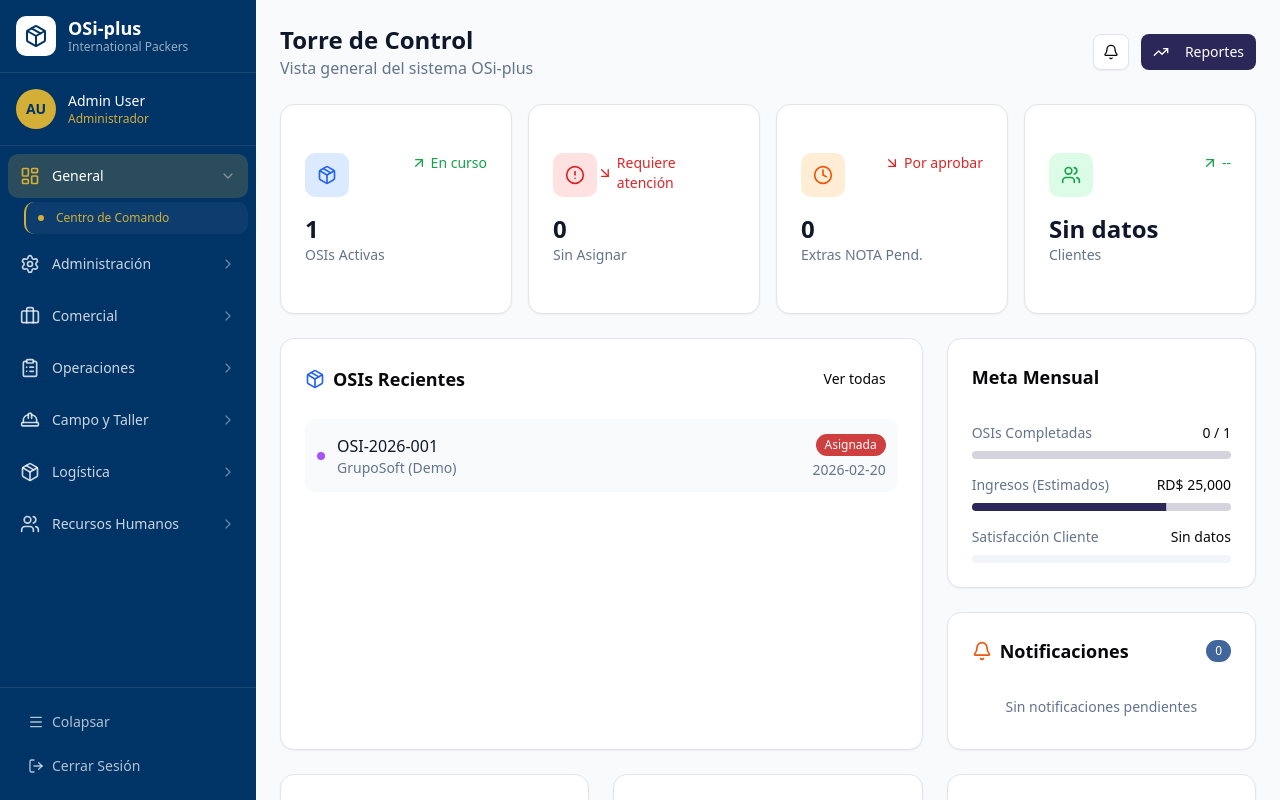
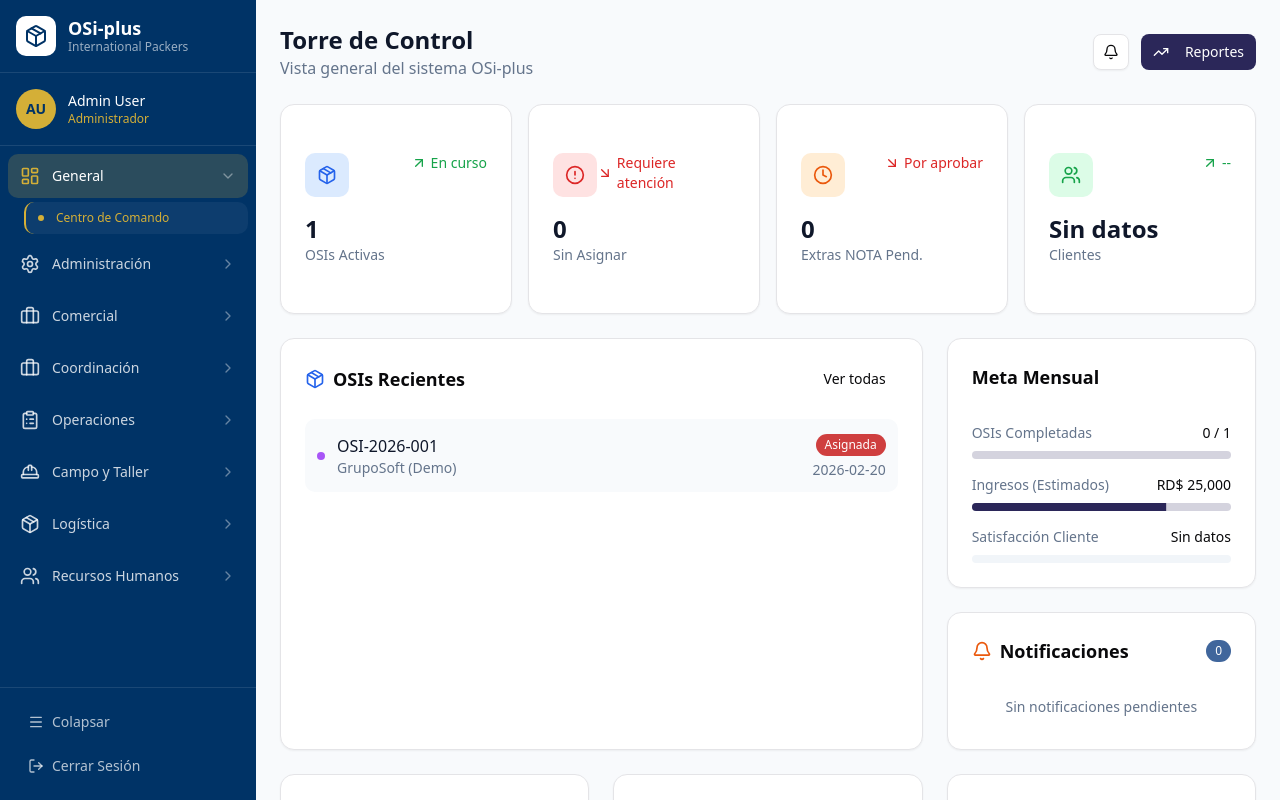
Before and after one commit to frederickespin/osi-plus, a React (Vite) app: page /driver/route in a window 1280 px wide. Built offline with nearby package versions, Linux system fonts and the light colour scheme.

Commit message:
Separa menus: Comercial solo V y Coordinacion para K

```diff
--- a/src/App.tsx
+++ b/src/App.tsx
@@ -334,7 +334,7 @@ function getDefaultModuleForRole(role: UserRole): ModuleId {
   // Un default coherente evita que parezca que "eres admin" pero caes en RRHH sin querer.
   if (role === 'A') return 'dashboard';
   if (role === 'I') return 'hr';
-  if (role === 'K') return 'clients';
+  if (role === 'K') return 'projects';
   if (role === 'V') return 'osi-editor';
   if (role === 'B') return 'operations';
   if (role === 'C') return 'wms';
--- a/src/components/layout/Sidebar.tsx
+++ b/src/components/layout/Sidebar.tsx
@@ -80,11 +80,21 @@ const menuGroups: MenuGroup[] = [
     label: 'Comercial',
     icon: CaseIcon,
     items: [
+      { id: 'clients', label: 'Clientes', icon: UserCircle, roles: ['A', 'V'] },
+      { id: 'sales-quote', label: 'Cotizador Tecnico', icon: FileText, roles: ['A', 'V'], description: 'Alcance -> cajas -> recursos -> resumen' },
+      { id: 'commercial-calendar', label: 'Calendario', icon: Calendar, roles: ['A', 'V'], description: 'Propuestas y proyectos' },
+      { id: 'commercial-config', label: 'Configuración', icon: Settings, roles: ['A', 'V'], description: 'Config de cajas' },
+      { id: 'projects', label: 'Proyectos', icon: FolderOpen, roles: ['A', 'V'] },
+    ]
+  },
+  {
+    id: 'coordination',
+    label: 'Coordinación',
+    icon: Briefcase,
+    items: [
       { id: 'clients', label: 'Clientes', icon: UserCircle, roles: ['A', 'K'] },
-      { id: 'sales-quote', label: 'Cotizador Tecnico', icon: FileText, roles: ['A', 'K'], description: 'Alcance -> cajas -> recursos -> resumen' },
-      { id: 'commercial-calendar', label: 'Calendario', icon: Calendar, roles: ['A', 'K'], description: 'Propuestas y proyectos' },
-      { id: 'commercial-config', label: 'Configuración', icon: Settings, roles: ['A', 'K'], description: 'Config de cajas' },
       { id: 'projects', label: 'Proyectos', icon: FolderOpen, roles: ['A', 'K'] },
+      { id: 'commercial-calendar', label: 'Calendario', icon: Calendar, roles: ['A', 'K'], description: 'Seguimiento y cumplimiento' },
     ]
   },
   {
@@ -156,7 +166,7 @@ function getInitials(name?: string) {
 function getRoleLabel(role: UserRole) {
   if (role === "A") return "Administrador";
   if (role === "I") return "RRHH";
-  if (role === "K") return "Key Account";
+  if (role === "K") return "Coordinador";
   if (role === "V") return "Ventas";
   return role;
 }
```
